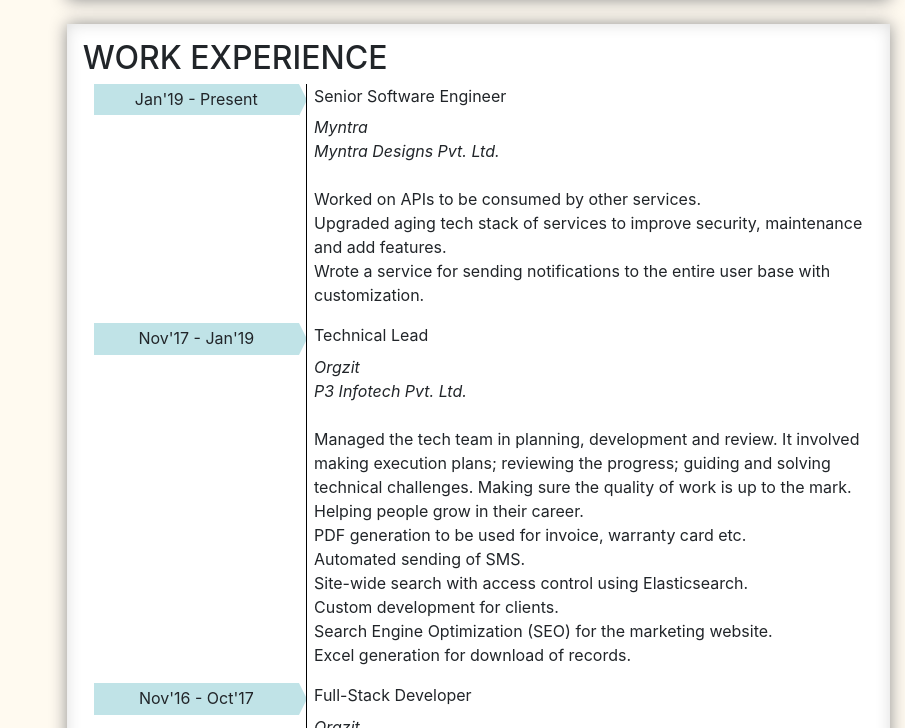
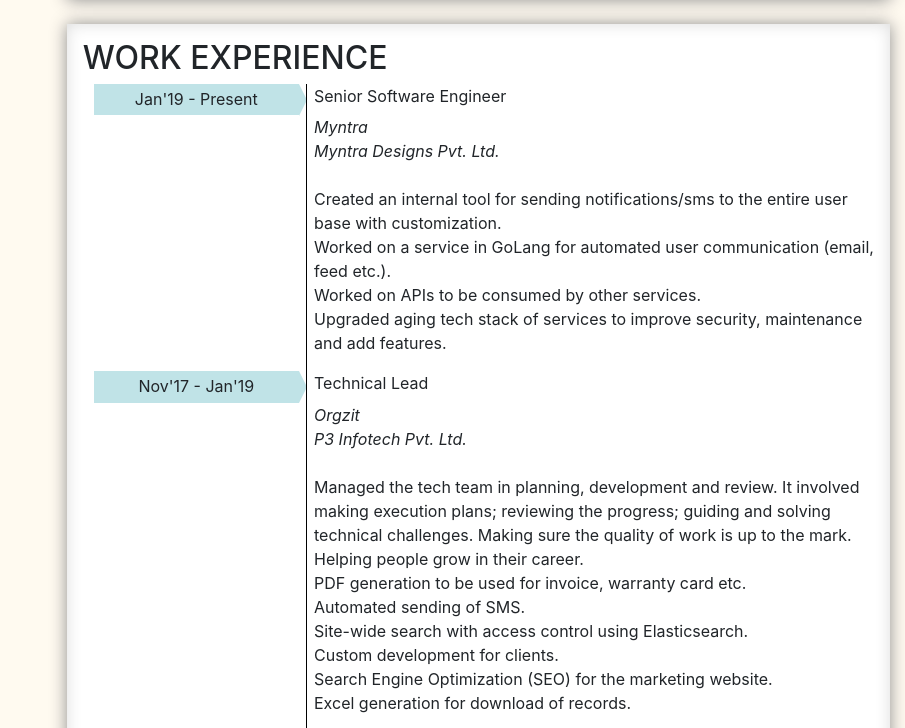
Before and after one commit to ishan1608/ishan1608, a website: page index.html in a window 1280 px wide. Shown: the part 804-1532 px from the top of the page, without its empty margins (375-1280 px from the left). Drawn offline with Linux system fonts and the light colour scheme.

Commit message:
update myntra work experience

```diff
--- a/index.html
+++ b/index.html
@@ -212,9 +212,10 @@
                                     <div class="col-lg-9 ml-auto">
                                         <i>Myntra<br/>Myntra Designs Pvt. Ltd.</i><br/><br/>
                                         <p>
-                                            Worked on APIs to be consumed by other services.<br/>
-                                            Upgraded aging tech stack of services to improve security, maintenance and add features.<br/>
-                                            Wrote a service for sending notifications to the entire user base with customization.
+											Created an internal tool for sending notifications/sms to the entire user base with customization.<br/>
+											Worked on a service in GoLang for automated user communication (email, feed etc.).<br/>
+											Worked on APIs to be consumed by other services.<br/>
+											Upgraded aging tech stack of services to improve security, maintenance and add features.
                                         </p>
                                     </div>
                                 </div>
```
